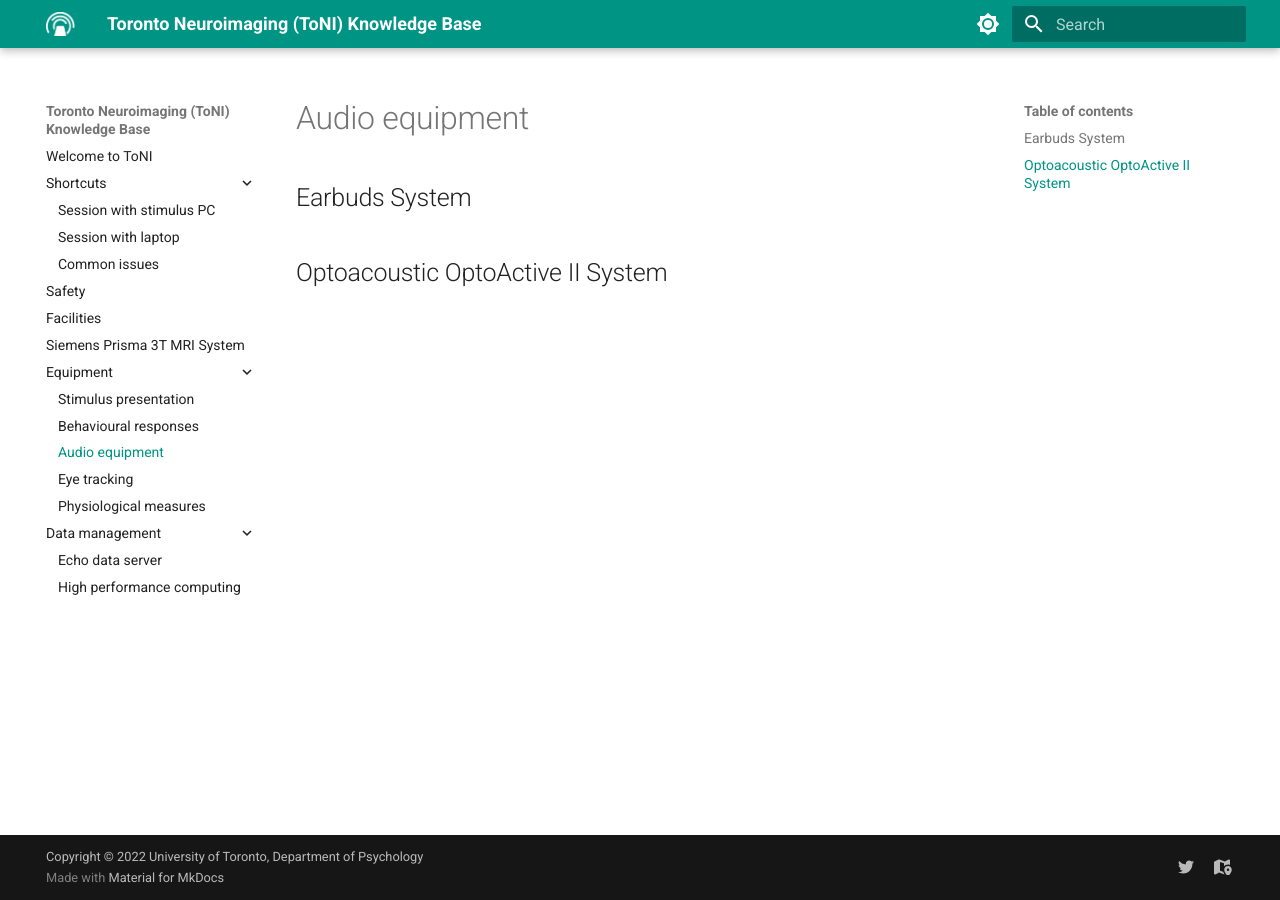
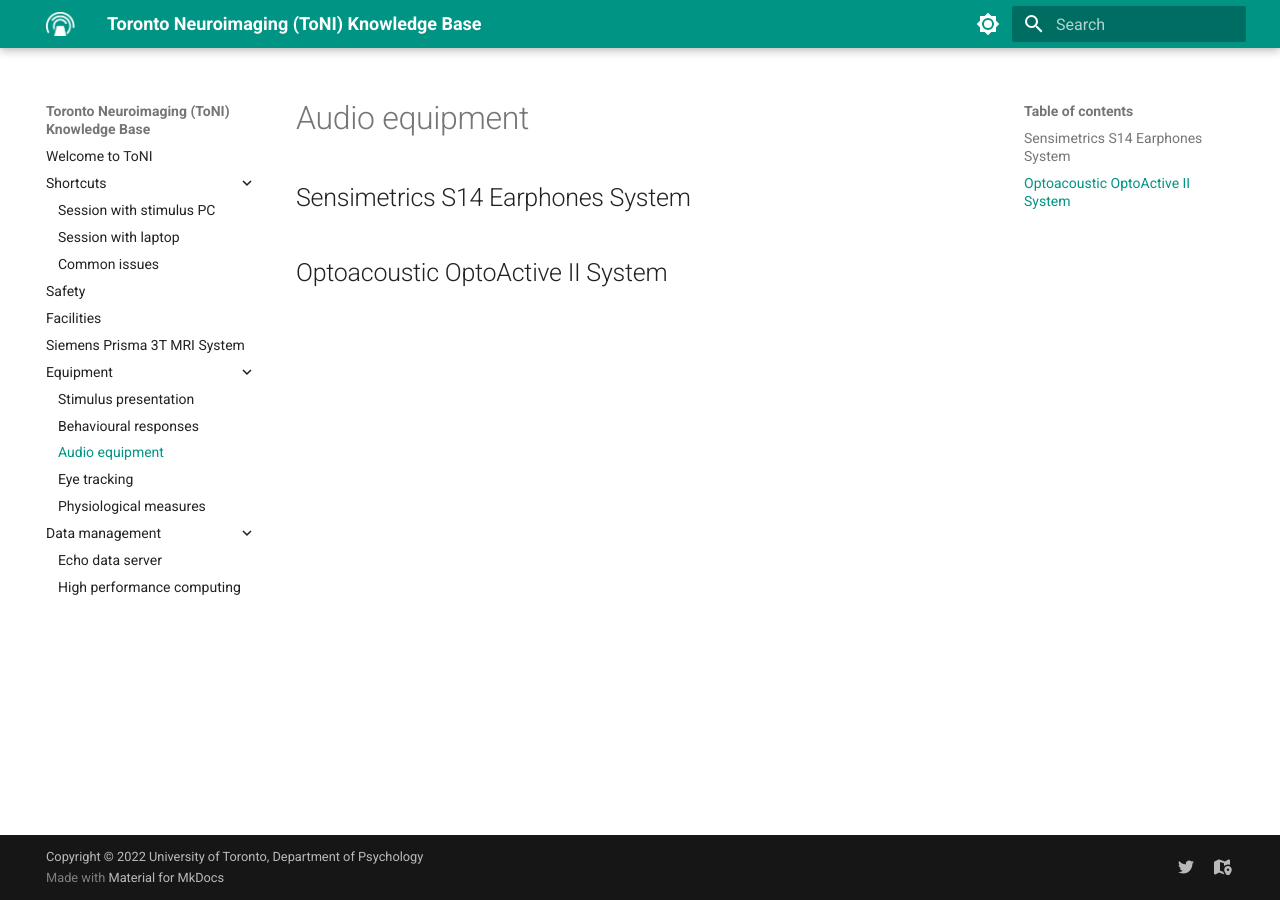
Before and after one commit to uoft-toni/uoft-toni.github.io, an MkDocs documentation site: the page built from docs/audio.md, in a window 1280 px wide. Built offline with MkDocs 1.6.1 and Material for MkDocs 9.7.7, drawn with Linux system fonts in a browser that asks for light colours.

Commit message:
Update audio.md

```diff
--- a/docs/audio.md
+++ b/docs/audio.md
@@ -1,6 +1,6 @@
 # Audio equipment
 
-## Earbuds System
+## Sensimetrics S14 Earphones System
 
 
 
```
